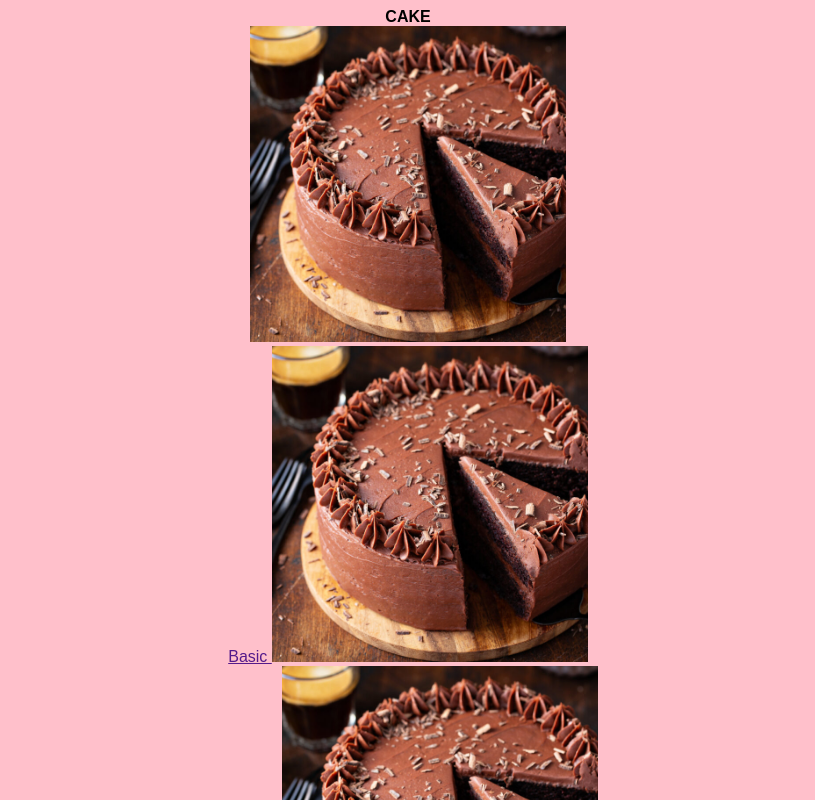
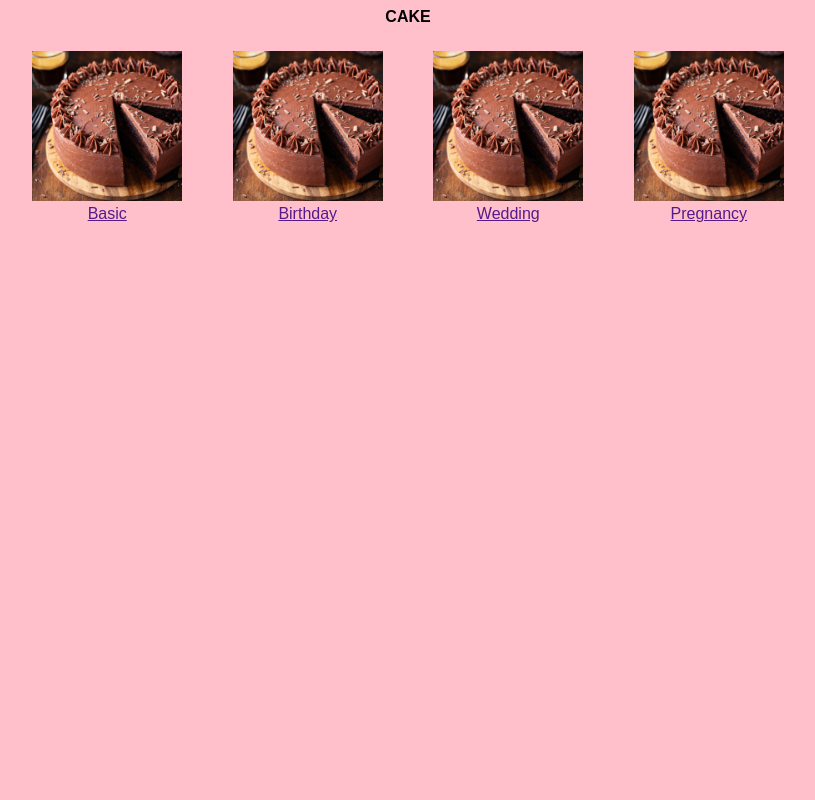
Before and after one commit to wyatt-arbon/cake, a plain HTML site: page menuPage.html in a window 1280 px wide. Shown: the top 800 px of the page, without its empty margins (232-1047 px from the left). Drawn offline with Linux system fonts and the light colour scheme.

Commit message:
Styled the menu items in flexbox

```diff
--- a/style.css
+++ b/style.css
@@ -10,5 +10,17 @@ body{
   font-size: 1.2em;
 }
 .menuIcon{
-  max-width: 25%;
+  width: 150px;
 }
+.menuList{
+  display: flex;
+  flex-direction: row;
+  flex-wrap: wrap;
+  justify-content: center;
+  align-items: space-between;
+}
+.menuItem{
+  margin: 2%;
+  /**  padding:0;
+  width: 20%;**/
+}
```
